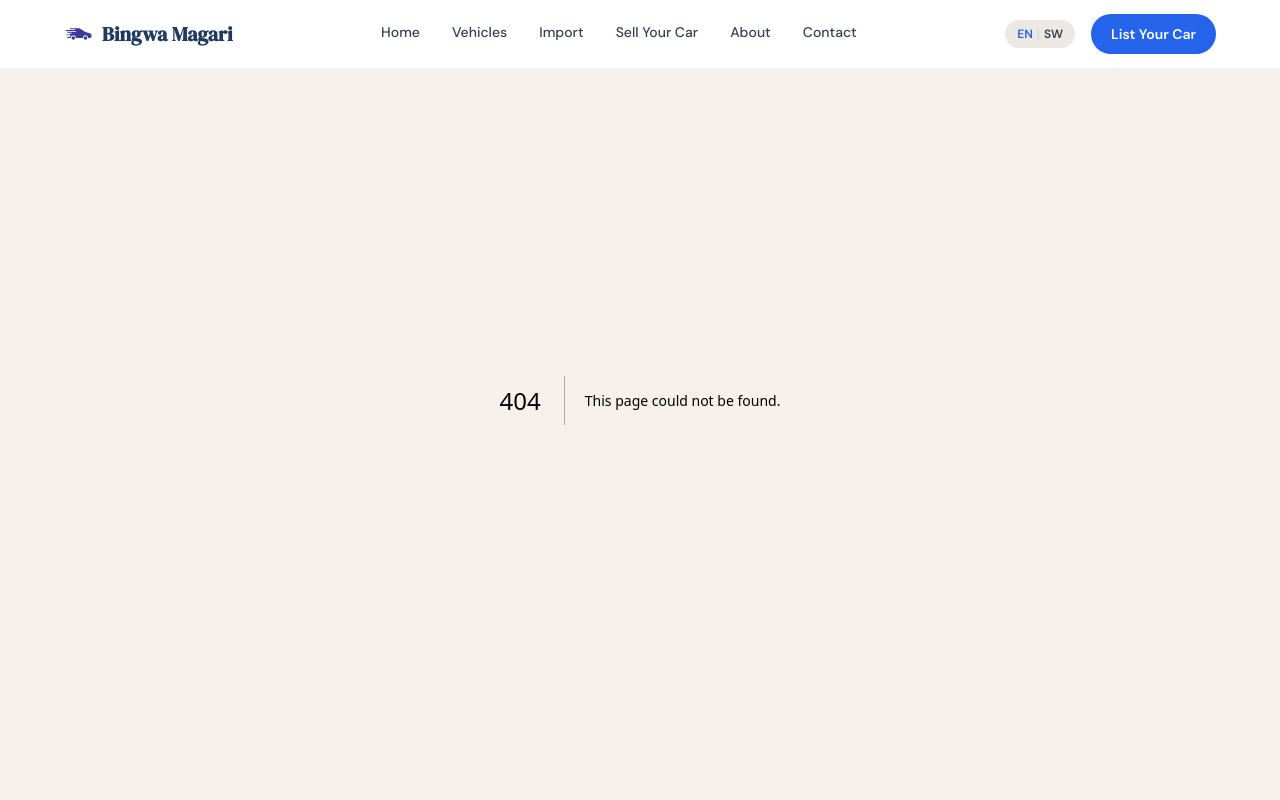
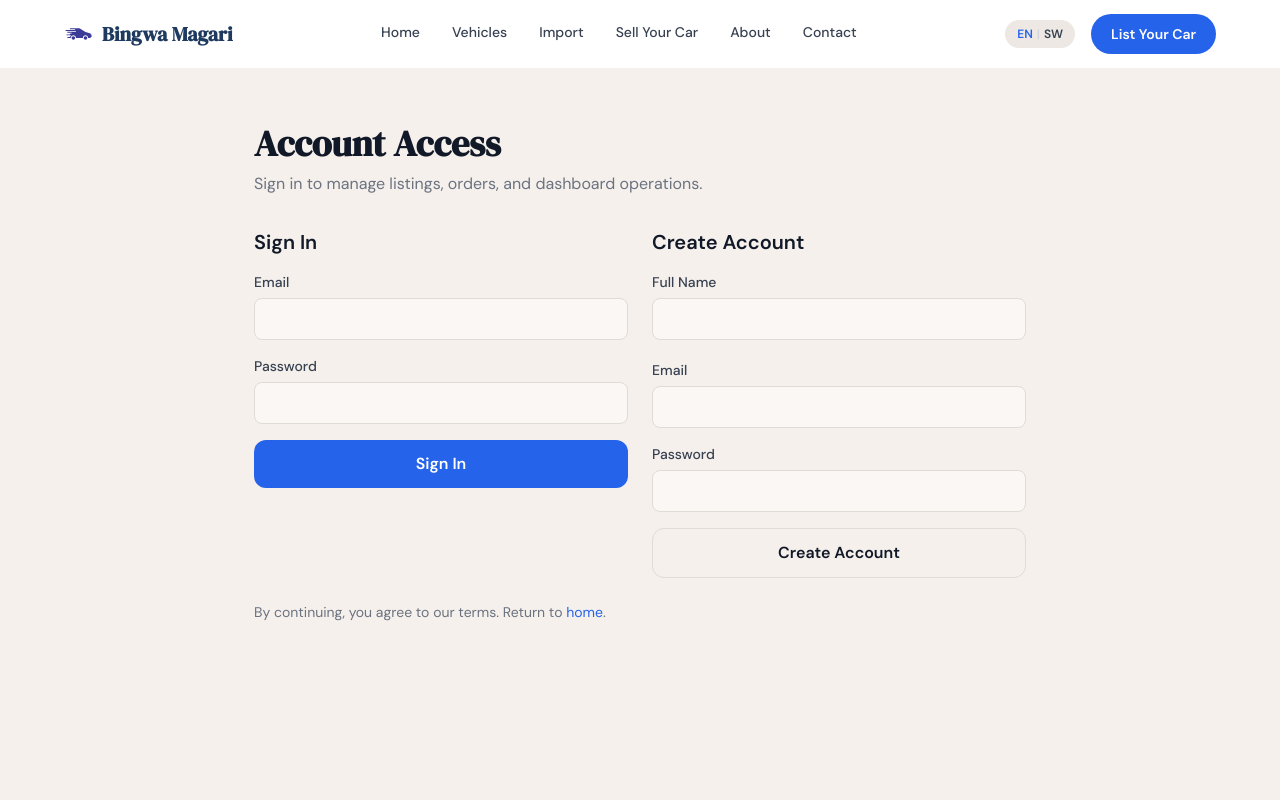
Before and after one commit to Stark-Priver/carDealship, a Next.js app: page /auth/login in a window 1280 px wide. Before the commit this address had no page. Shown: the top 800 px of the page. Built offline with nearby package versions, Linux system fonts and the light colour scheme.

Commit message:
ui: page.tsx [2026-03-13 11:53:50]

```diff
--- /dev/null
+++ b/app/auth/login/page.tsx
@@ -0,0 +1,84 @@
+import Link from "next/link";
+
+import { signIn, signUp } from "@app/auth/actions";
+
+interface LoginPageProps {
+  searchParams: {
+    error?: string;
+    success?: string;
+    next?: string;
+  };
+}
+
+export default function LoginPage({ searchParams }: LoginPageProps) {
+  const nextPath = searchParams.next ?? "/dashboard";
+
+  return (
+    <main className='pt-[68px] min-h-screen bg-surface-base'>
+      <div className='max-w-[900px] mx-auto px-6 sm:px-16 py-14'>
+        <h1 className='font-display text-4xl font-bold text-text-brand-primary'>
+          Account Access
+        </h1>
+        <p className='text-text-brand-muted mt-2'>
+          Sign in to manage listings, orders, and dashboard operations.
+        </p>
+
+        {searchParams.error && (
+          <div className='mt-6 rounded-xl bg-red-50 text-red-700 px-4 py-3 text-sm'>
+            {searchParams.error}
+          </div>
+        )}
+        {searchParams.success && (
+          <div className='mt-6 rounded-xl bg-green-50 text-green-700 px-4 py-3 text-sm'>
+            {searchParams.success}
+          </div>
+        )}
+
+        <div className='mt-8 grid grid-cols-1 lg:grid-cols-2 gap-6'>
+          <section className='dashboard-card'>
+            <h2 className='text-xl font-semibold text-text-brand-primary mb-4'>Sign In</h2>
+            <form action={signIn} className='space-y-4'>
+              <input type='hidden' name='next' value={nextPath} />
+              <div className='form-group'>
+                <label className='form-label'>Email</label>
+                <input name='email' type='email' required className='form-input' />
+              </div>
+              <div className='form-group'>
+                <label className='form-label'>Password</label>
+                <input name='password' type='password' required minLength={6} className='form-input' />
+              </div>
+              <button type='submit' className='w-full bg-brand-accent text-white py-3 rounded-xl font-semibold hover:bg-brand-accent-hover transition-colors'>
+                Sign In
+              </button>
+            </form>
+          </section>
+
+          <section className='dashboard-card'>
+            <h2 className='text-xl font-semibold text-text-brand-primary mb-4'>Create Account</h2>
+            <form action={signUp} className='space-y-4'>
+              <div className='form-group'>
+                <label className='form-label'>Full Name</label>
+                <input name='fullName' type='text' className='form-input' />
+              </div>
+              <div className='form-group'>
+                <label className='form-label'>Email</label>
+                <input name='email' type='email' required className='form-input' />
+              </div>
+              <div className='form-group'>
+                <label className='form-label'>Password</label>
+                <input name='password' type='password' required minLength={6} className='form-input' />
+              </div>
+              <button type='submit' className='w-full border border-[var(--border-default)] py-3 rounded-xl font-semibold text-text-brand-primary hover:bg-surface-muted transition-colors'>
+                Create Account
+              </button>
+            </form>
+          </section>
+        </div>
+
+        <p className='text-sm text-text-brand-muted mt-6'>
+          By continuing, you agree to our terms. Return to <Link href='/' className='text-brand-accent hover:underline'>home</Link>.
+        </p>
+      </div>
+    </main>
+  );
+}
```
